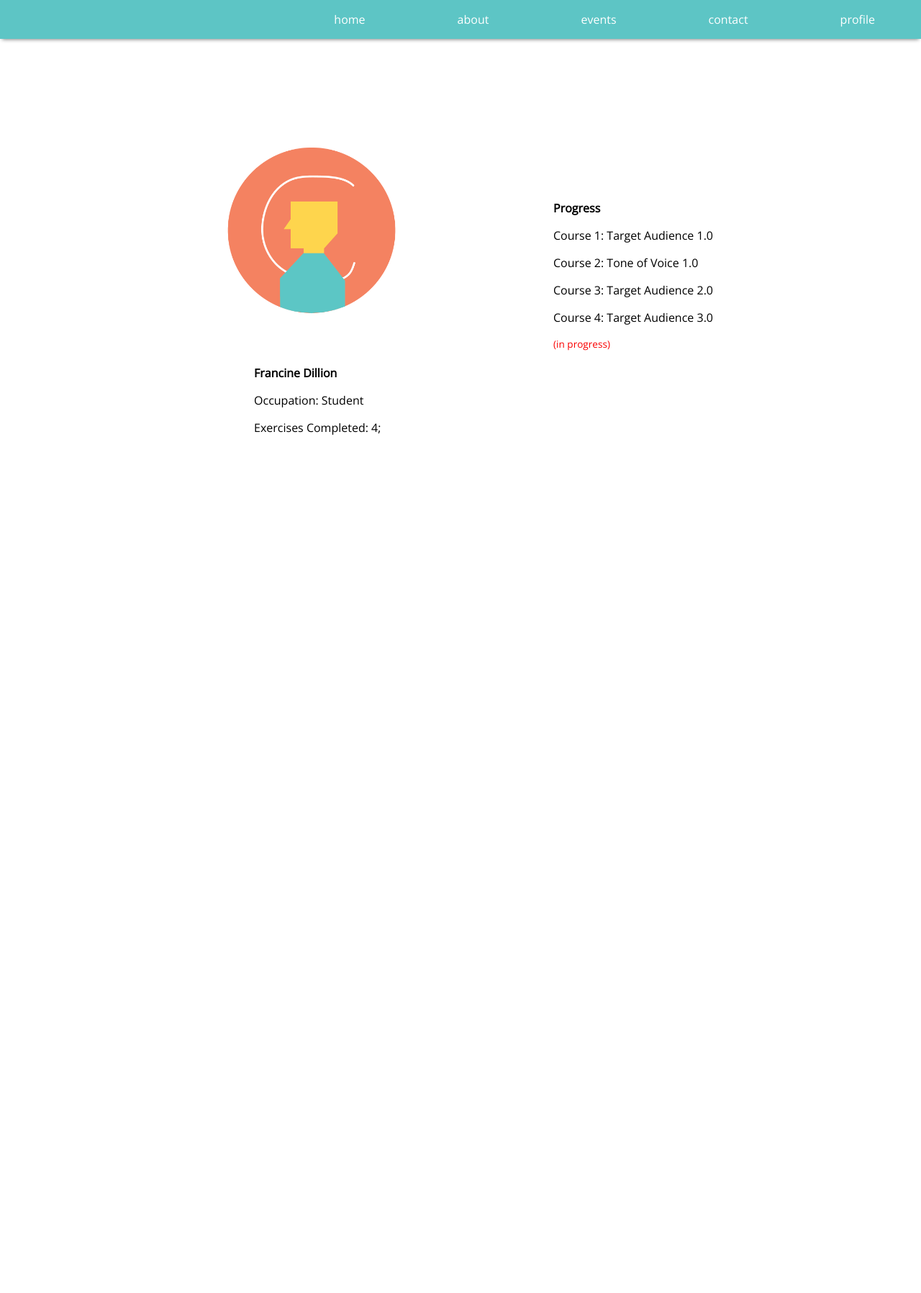
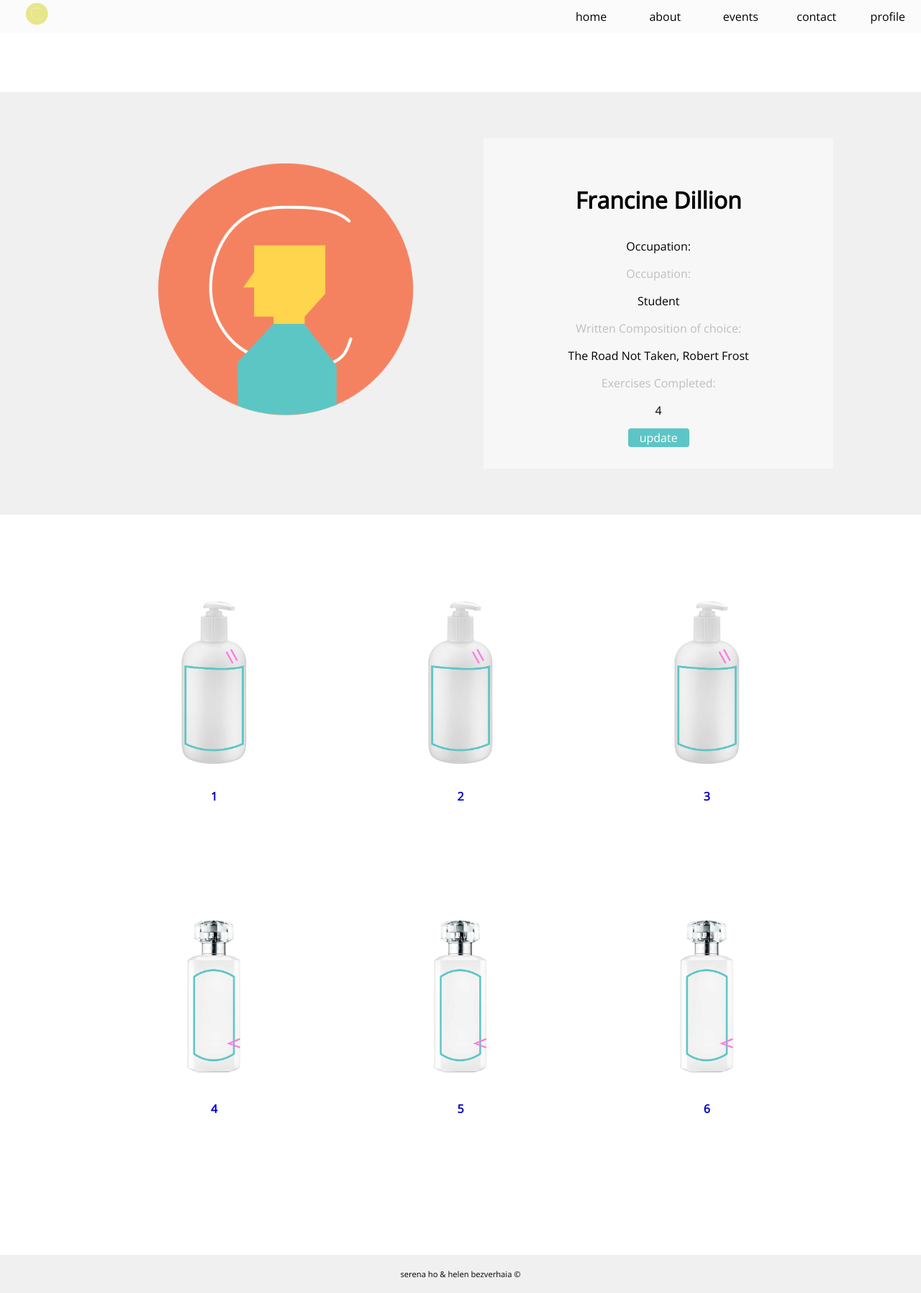
Before and after one commit to Helen-Bezv/final-339-project2, a plain HTML site: page profile.html in a window 1280 px wide. Shown: the whole page at 72% size. Before the commit the page ends 800 px from the top, so only its background shows below. Drawn offline with nearby package versions, Linux system fonts and the light colour scheme.

Commit message:
Serena Mass Update
all dem updates

```diff
--- a/css/flexbox.css
+++ b/css/flexbox.css
@@ -31,16 +31,117 @@
 
 }
 
+.logo{
+	position: fixed;
+	top: 0;
+	left: 0;
+	z-index:2;
+}
 
-@media (min-width: 50.25em) {
+.navigation {
+	background: rgba(240, 240, 240, 0.3);
+	width:100%;
+	margin: 0;
+	position: fixed;
+	z-index: 1;
+	right: 0;
+	top: 0;
 
+	display: -webkit-flex;
+	display: -ms-flex;
+	display: flex;
 
+	-webkit-flex-wrap: wrap;
+	-ms-flex-wrap: wrap;
+	flex-wrap: wrap;
 
+	-webkit-justify-content: flex-end;
+	-ms-justify-content: flex-end;
+	justify-content: flex-end;
+}
+
+@media (min-width: 50.26rem){
+
+	.event-item h3{
+		line-height: 2rem;
+	}
+}
+
+@media (max-width: 50.25rem) {
+    .col-1, .col-2, input[type=submit] {
+        width: 100%;
+        margin-top: 0;
+    }
+
+		.about-item{
+			width: 80%;
+			font-size: 0.9rem;
+		}
+
+		.event-item{
+			width: 90%;
+		}
+		.event-item h3{
+			line-height: 2.5rem;
+			font-size: 1.25rem;
+		}
+
+		.event-container h2{
+			font-size: 2rem;
+			justify-content: center;
+			margin: 3rem;
+		}
+
+	}
+
+@media (max-width: 30rem){
+
+	.about-item{
+		width: 100%;
+		font-size: 0.75rem;
+	}
+
+	.event-item{
+		width: 100%;
+		margin: 0;
+		padding: 2rem;
+		font-size: 0.75rem;
+	}
 
 }
 
+.profile-container {
+  padding: 0 2rem;
+  margin: 8rem 0 5rem 0;
+	list-style: none;
+
+  display: -webkit-box;
+  display: -moz-box;
+  display: -ms-flexbox;
+  display: -webkit-flex;
+  display: flex;
+
+  -webkit-flex-flow: row wrap;
+  justify-content: center;
+}
+
+.saved-container {
+  padding: 0 2rem;
+  margin: 0;
+	list-style: none;
+
+  display: -webkit-box;
+  display: -moz-box;
+  display: -ms-flexbox;
+  display: -webkit-flex;
+  display: flex;
+
+  -webkit-flex-flow: row wrap;
+  justify-content: center;
+}
+
 .contact-container {
-  padding: 0 2rem 0 2rem;
+  padding: 0 2rem;
   margin: 0;
 
   display: -webkit-box;
@@ -56,7 +157,7 @@
 
 .event-container {
   padding: 0;
-  margin: 0;
+  margin: 8rem 0;
   list-style: none;
 
   display: -webkit-box;
@@ -66,7 +167,7 @@
   display: flex;
 
   -webkit-flex-flow: row wrap;
-  justify-content: space-around;
+  justify-content: center;
 }
 
 .about-container {
@@ -81,7 +182,7 @@
   display: flex;
 
   -webkit-flex-flow: row wrap;
-  justify-content: space-around;
+  justify-content: center;
 }
 
 .thanks-container {
@@ -98,3 +199,16 @@
   -webkit-flex-flow: row wrap;
   justify-content: center;
 }
+
+.footer-container {
+	list-style: none;
+
+  display: -webkit-box;
+  display: -moz-box;
+  display: -ms-flexbox;
+  display: -webkit-flex;
+  display: flex;
+
+  -webkit-flex-flow: row wrap;
+  justify-content: center;
+}
--- a/css/main.css
+++ b/css/main.css
@@ -134,71 +134,25 @@ textarea {
 	max-width: 15rem;
 }
 
-
-
-
-/* Navigation flex-box styling adapted from: https://css-tricks.com/snippets/css/a-guide-to-flexbox/ */
-
-.navigation {
-  list-style: none;
-  margin: 0;
-  background: rgb(93,197,197);
-
-	-webkit-box-shadow: 0 4px 5px -3px #888;    /* one-sided shadow property. sourced from: https://stackoverflow.com/questions/5115427/how-can-i-add-a-box-shadow-on-one-side-of-an-element */
-				 box-shadow: 0 4px 5px -3px #888;
-
-  display: -webkit-box;
-  display: -moz-box;
-  display: -ms-flexbox;
-  display: -webkit-flex;
-  display: flex;
-
-  -webkit-flex-flow: row wrap;
-  justify-content: flex-end;
+.logo{
+	width: 3%;
+	margin-left: 2rem;
 }
 
-.navigation a {
+.navigation-item{
   text-decoration: none;
-  display: block;
-  padding: 1rem 4rem;
-  color: white;
+  padding: 0.75rem 2rem;
+	color: black;
 	font-size: 1rem;
 	margin: 0;
+	width: 8%;
+	text-align: center;
+	border-bottom: 0 solid rgba(93, 197, 197, 0.1);
 }
 
-.navigation a:hover, a:active, a:focus{
-  background: rgb(73,177,177);
+.navigation-item a:active, a:focus, a:hover{
+	border-bottom: 0.3rem solid rgb(93, 197, 197);
 	transition: 0.5s;
-}
-
-.navigation a:hover{
-	width: 5%;
-}
-
-@media all and (max-width: 800px) {
-  .navigation {
-    justify-content: space-around;
-  }
-}
-
-
-@media all and (max-width: 600px) {
-  .navigation {
-    -webkit-flex-flow: column wrap;
-    flex-flow: column wrap;
-    padding: 0;
-  }
-
-  .navigation a {
-    text-align: center;
-    padding: 10px;
-    border-top: 1px solid rgba(255,255,255,0.3);
-    border-bottom: 1px solid rgba(0,0,0,0.1);
-  }
-
-  .navigation li:last-of-type a {
-    border-bottom: none;
-  }
 }
 
 .contact-item1 {
@@ -223,28 +177,58 @@ textarea {
 	flex: 2 2 10rem;
 }
 
-#profile{
-  padding: 8rem 0 5rem 0;
+.profile-container{
 	font-size: 1rem;
+	background: rgb(240, 240, 240);
 }
 
-.profile-left{
-  min-width: 20rem;
-  max-width: 30rem;
-}
-.profile-left img{
-  height: auto;
-  width:60%;
+.profile-left {
+  width:40%;
+	margin: 4rem 2rem;
+	text-align: center;
 }
 
-#description{
-  display: inline-block;
-  padding: 1rem 4rem;
+.profile-left img{
+	width: 90%;
+	height: auto;
 }
 
 .profile-right{
-  display: inline-block;
-  padding: 5rem 0;
+	background: rgba(255, 255, 255, 0.5);
+	text-align: center;
+	width: 40%;
+	margin: 4rem 0;
+	padding: 2rem 0;
+}
+
+.profile-right h3{
+	font-size: 2rem;
+	margin-bottom: 2rem;
+}
+
+.profile-right .form-button{
+	float: none;
+	margin: 1.5rem 0;
+}
+
+.saved-item{
+	background: white;
+	width: 15%;
+	margin: 0 5rem 5rem 5rem;
+	height: auto;
+	text-align: center;
+	padding: 2rem;
+	text-decoration: none;
+
+}
+
+.saved-container a:hover, a:active, a:focus{
+	border-color: rgba(0, 0, 0, 0.2);
+	transition: 0.7s;
+}
+
+.grey{
+	color: rgb(190, 190, 190);
 }
 
 #catalogue {
@@ -327,7 +311,7 @@ input[type=submit] {
 	border-radius: 4px;
 	cursor: pointer;
 	float: right;
-	margin: 0.5rem;
+	margin: 3rem 0;
 }
 
 .form-button:hover {
@@ -374,15 +358,6 @@ input[type=submit]:hover {
     clear: both;
 }
 
-
-
-/* Responsive layout - when the screen is less than 600px wide, make the two columns stack on top of each other instead of next to each other */
-@media all and (max-width: 600px) {
-    .col-1, .col-2, input[type=submit] {
-        width: 100%;
-        margin-top: 0;
-    }
-
 }
 
 .description  {
@@ -395,13 +370,17 @@ input[type=submit]:hover {
 
 .event-item {
 	background: rgb(240, 240, 240);
-  padding: 5rem;
+  padding: 3rem 4rem 1rem 4rem;
   width: 40%;
   height: auto;
-  margin: 3rem 2rem;
+  margin: 3rem 1rem 2rem 1rem;
   line-height: 1.5rem;
   color: black;
-  font-size: 0.85rem;
+  font-size: 0.95rem;
+}
+
+.event-item h3{
+	font-size: 1.5rem;
 }
 
 .event-item img{
@@ -410,6 +389,11 @@ input[type=submit]:hover {
 	padding: 2rem 0;
 	}
 
+.event-container h2{
+
+	margin: 4rem 0 2rem 8rem;
+
+}
 	#event-button{
 		margin: 3rem 0;
 	}
@@ -432,7 +416,11 @@ input[type=submit]:hover {
 
 
 
-.footer p {
+.footer-item{
 	font-size: 0.7rem;
-
+	background: rgb(240, 240, 240);
+	text-align: center;
+	width: 100%;
+	padding: 0.5rem;
+	margin-top: 5rem;
 }
--- a/profile.html
+++ b/profile.html
@@ -12,38 +12,52 @@
 
 <body>
 
-  <ul class="navigation">
-    <li><a href="index.html">home</a></li>
-    <li><a href="about.html">about</a></li>
-    <li><a href="events.html">events</a></li>
-    <li><a href="contact.html">contact</a></li>
-    <li><a href="profile.html">profile</a></li>
-  </ul>
+<div class="logo">
+  <img src="img/logo2.png">
+</div>
+
+  <nav class="navigation">
+    <a href="index.html" class="navigation-item">home</a>
+    <a href="about.html" class="navigation-item">about</a>
+    <a href="events.html" class="navigation-item">events</a>
+    <a href="contact.html" class="navigation-item">contact</a>
+    <a href="profile.html" class="navigation-item">profile</a>
+  </nav>
 
 <section id="profile">
-  <div class = "box">
-    <div class="profile-left">
-      <img src="img/user.png">
-      <div id="description">
-      <h3>Francine Dillion</h3>
-      <p>Occupation: Student</p>
-      <p>Exercises Completed: 4;</p>
-    </div>
+  <div class="profile-container">
+    <div class="profile-left"><img src="img/user.png"></div>
+    <div class="profile-right"><h3>Francine Dillion</h3>Occupation:
+    <p class="grey">Occupation:</p><p> Student</p>
+    <p class="grey">Written Composition of choice:</p> <p> The Road Not Taken, Robert Frost</p>
+    <p class="grey">Exercises Completed:</><p> 4</p>
+    <a href="https://www.google.ca" id="butt" class="form-button">update</a>
+  </div>
   </div>
 
-    <div class="profile-right">
-      <h3>Progress</h3>
+    <div class="saved-container">
+      <a href="https://www.google.ca" class="saved-item">
+        <img src="img/soap.jpg"><h3>1</h3></a>
+      <a href="https://www.google.ca" class="saved-item">
+        <img src="img/soap.jpg"><h3>2</h3></a>
+      <a href="https://www.google.ca" class="saved-item">
+        <img src="img/soap.jpg"><h3>3</h3></a>
+      <a href="https://www.google.ca" class="saved-item">
+        <img src="img/perfume.jpg"><h3>4</h3></a>
+      <a href="https://www.google.ca" class="saved-item">
+        <img src="img/perfume.jpg"><h3>5</h3></a>
+      <a href="https://www.google.ca" class="saved-item">
+        <img src="img/perfume.jpg"><h3>6</h3></a>
+    </div>
+</section>
 
-      <p> Course 1: Target Audience 1.0</p>
-      <p> Course 2: Tone of Voice 1.0</p>
-      <p> Course 3: Target Audience 2.0 </p>
-      <p> Course 4: Target Audience 3.0
-        <div class= "red">(in progress)</div>
-      </p>
+<section id="footer">
+  <div class="footer-container">
+    <div class="footer-item">
+      <p> serena ho & helen bezverhaia &copy;</p>
     </div>
   </div>
 </section>
 
-
 </body>
 </html>
```
Also changed, not shown: about.html (+16 -8 lines), contact.html (+19 -7 lines), events.html (+25 -12 lines), index.html (+18 -11 lines), register.html (+19 -9 lines), thanks.html (+20 -7 lines), img/logo.png (added), img/logo2.png (added).
